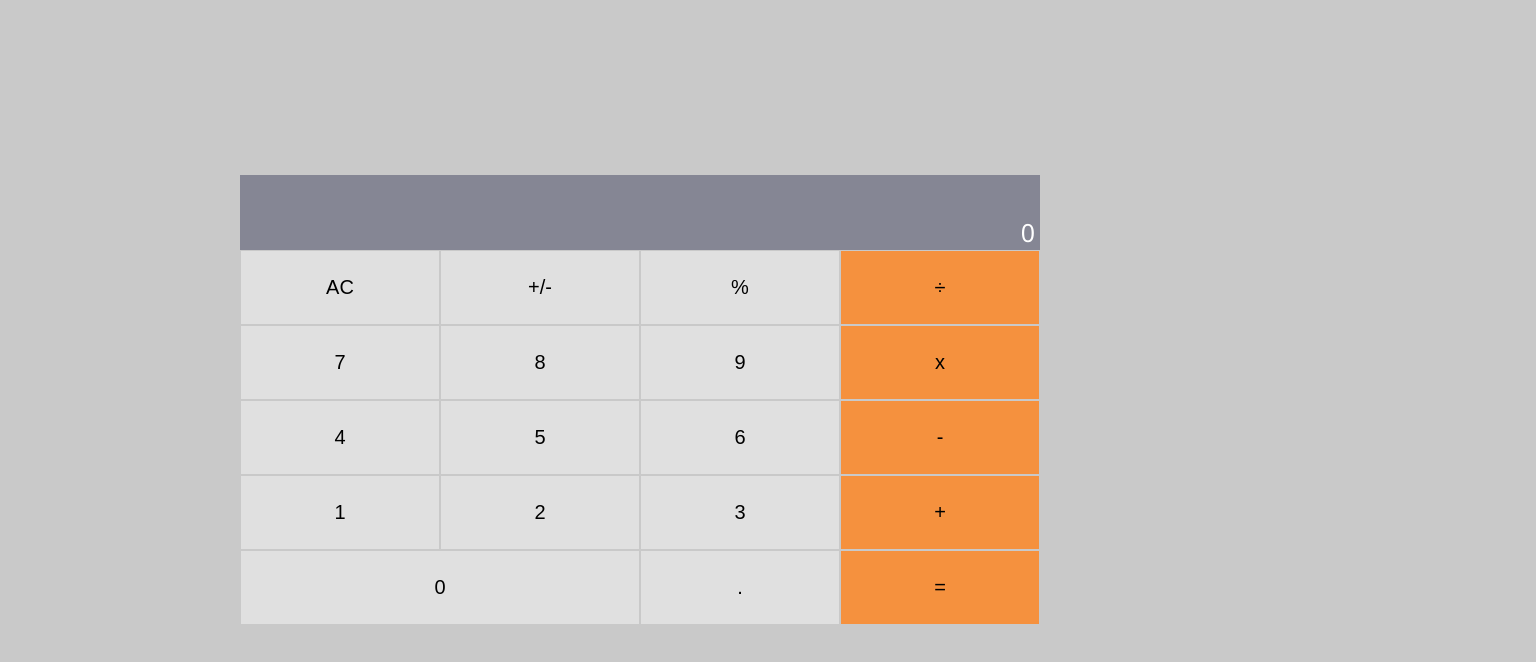
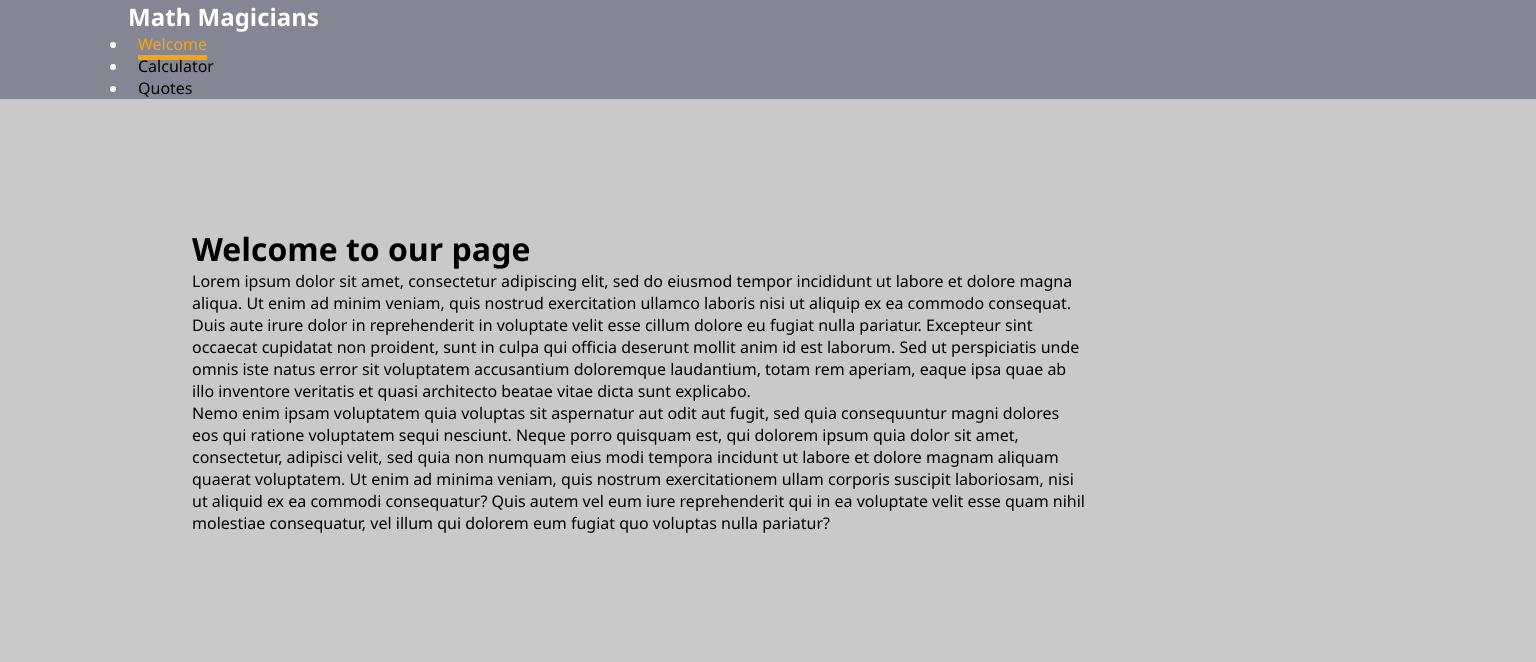
Before and after one commit to clintonjosephs/MathMagicians, a React (Create React App) app: page / in a window 1280 px wide. Shown: the top 662 px of the page, 1536 px wide, since content can reach past the window. Built offline with nearby package versions, Linux system fonts and the light colour scheme.

Commit message:
added routing, setup different pages and navbar component

```diff
--- a/package.json
+++ b/package.json
@@ -10,6 +10,7 @@
     "prop-types": "^15.8.1",
     "react": "^17.0.2",
     "react-dom": "^17.0.2",
+    "react-router-dom": "^6.2.1",
     "react-scripts": "5.0.0",
     "web-vitals": "^2.1.4"
   },
--- /dev/null
+++ b/src/components/NavBar.js
@@ -0,0 +1,49 @@
+import React from 'react';
+import { NavLink } from 'react-router-dom';
+import styles from './NavBar.module.css';
+
+const NavBar = () => {
+  const links = [
+    {
+      id: 1,
+      path: '/',
+      text: 'Welcome',
+    },
+    {
+      id: 2,
+      path: '/calculator',
+      text: 'Calculator',
+    },
+    {
+      id: 3,
+      path: '/quotes',
+      text: 'Quotes',
+    },
+  ];
+
+  return (
+    <nav className={styles.navBar}>
+      <h2>Math Magicians</h2>
+      <ul>
+        {links.map(({ id, path, text }) => (
+          <li key={id}>
+            <NavLink
+              to={path}
+              className="link"
+              style={({ isActive }) => ({
+                textDecoration: 'none',
+                margin: '0 10px',
+                borderBottom: isActive ? 'solid 5px orange' : '',
+                color: isActive ? 'orange' : 'black',
+              })}
+            >
+              {text}
+            </NavLink>
+          </li>
+        ))}
+      </ul>
+    </nav>
+  );
+};
+
+export default NavBar;
--- /dev/null
+++ b/src/components/NavBar.module.css
@@ -0,0 +1,8 @@
+.navBar {
+    width: 100%;
+    padding-left: 10%;
+    padding-right: 10%;
+    background: var(--primary-color);
+    margin-top: 0px;
+    color: var(--white);
+}
--- a/src/index.css
+++ b/src/index.css
@@ -5,6 +5,11 @@
   --neutral-color-1: #e0e0e0;
   --neutral-color-2: #c9c9c9;
   --white: #fff;
+}
+
+* {
+ margin: 0px;
+ padding: 0px;
 }
 
 body {
--- a/src/index.js
+++ b/src/index.js
@@ -1,12 +1,25 @@
 import React from 'react';
 import ReactDOM from 'react-dom';
+import { BrowserRouter as Router, Routes, Route } from 'react-router-dom';
 import App from './App';
+import NavBar from './components/NavBar';
 import './index.css';
+import NotFound from './pages/NotFound';
+import Quotes from './pages/Quotes';
+import Welcome from './pages/Welcome';
 import reportWebVitals from './reportWebVitals';
 
 ReactDOM.render(
   <React.StrictMode>
-    <App />
+    <Router basename={process.env.PUBLIC_URL}>
+      <NavBar />
+      <Routes>
+        <Route path="/" element={<Welcome />} />
+        <Route path="/calculator" element={<App />} />
+        <Route path="/quotes" element={<Quotes />} />
+        <Route path="*" element={<NotFound />} />
+      </Routes>
+    </Router>
   </React.StrictMode>,
   document.getElementById('root'),
 );
--- /dev/null
+++ b/src/pages/NotFound.js
@@ -0,0 +1,6 @@
+const NotFound = () => (
+  <div>
+    <h3>No match for this page</h3>
+  </div>
+);
+export default NotFound;
--- /dev/null
+++ b/src/pages/Quotes.js
@@ -0,0 +1,10 @@
+import React from 'react';
+
+const Quotes = () => (
+  <div style={{ margin: '10% auto', width: '70%' }}>
+    Mathematics is not about numbers, equations, computations or algorithms:
+    is is about understanding. -William Paul Thurston
+  </div>
+);
+
+export default Quotes;
--- /dev/null
+++ b/src/pages/Welcome.js
@@ -0,0 +1,31 @@
+import React from 'react';
+
+const Welcome = () => (
+  <div style={{ margin: '10% auto', width: '70%' }}>
+    <h1>Welcome to our page</h1>
+    Lorem ipsum dolor sit amet, consectetur adipiscing elit, sed do eiusmod
+    tempor incididunt ut labore et dolore magna aliqua. Ut enim ad minim
+    veniam, quis nostrud exercitation ullamco laboris nisi ut aliquip ex ea
+    commodo consequat. Duis aute irure dolor in reprehenderit in voluptate
+    velit esse cillum dolore eu fugiat nulla pariatur. Excepteur sint occaecat
+    cupidatat non proident, sunt in culpa qui officia deserunt mollit anim id
+    est laborum. Sed ut perspiciatis unde omnis iste natus error sit
+    voluptatem accusantium doloremque laudantium, totam rem aperiam, eaque
+    ipsa quae ab illo inventore veritatis et quasi architecto beatae vitae
+    dicta sunt explicabo.
+    {' '}
+    <p />
+    Nemo enim ipsam voluptatem quia voluptas sit
+    aspernatur aut odit aut fugit, sed quia consequuntur magni dolores eos qui
+    ratione voluptatem sequi nesciunt. Neque porro quisquam est, qui dolorem
+    ipsum quia dolor sit amet, consectetur, adipisci velit, sed quia non
+    numquam eius modi tempora incidunt ut labore et dolore magnam aliquam
+    quaerat voluptatem. Ut enim ad minima veniam, quis nostrum exercitationem
+    ullam corporis suscipit laboriosam, nisi ut aliquid ex ea commodi
+    consequatur? Quis autem vel eum iure reprehenderit qui in ea voluptate
+    velit esse quam nihil molestiae consequatur, vel illum qui dolorem eum
+    fugiat quo voluptas nulla pariatur?
+  </div>
+);
+
+export default Welcome;
```
Also changed, not shown: 1 other file (tests, documents, lock files or other folders).
